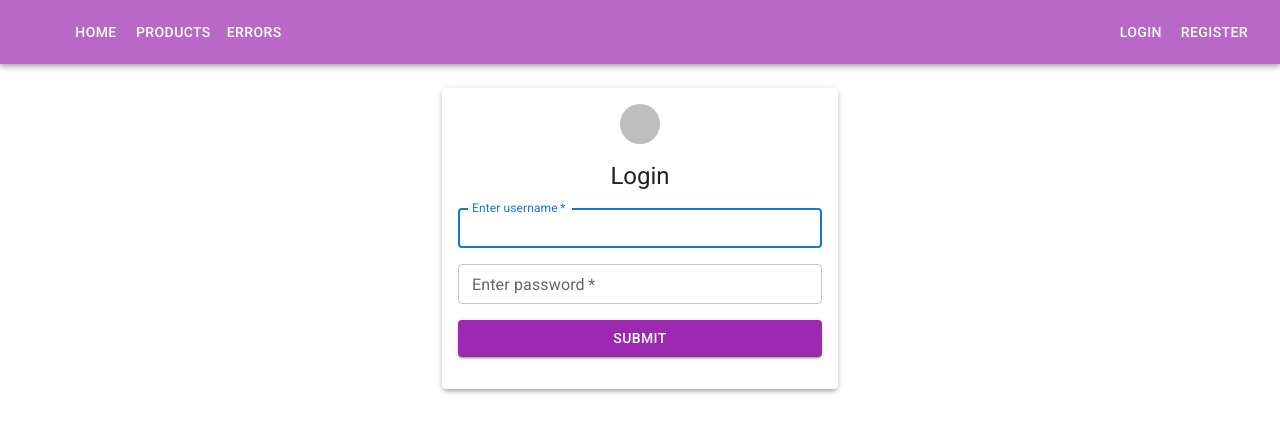
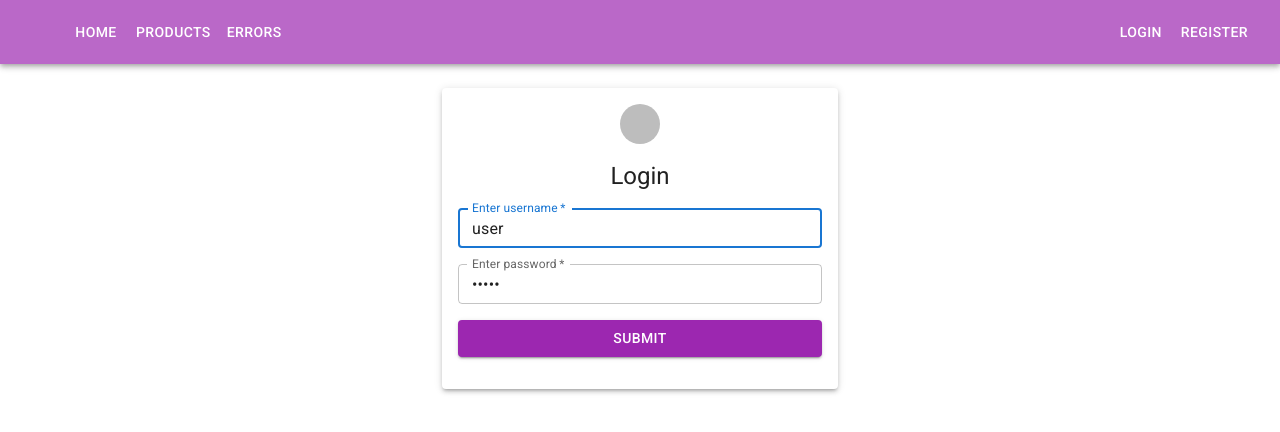
Before and after one commit to limazel/Store-App, a React (Vite) app: page /login in a window 1280 px wide. Shown: the top 432 px of the page. Built offline with nearby package versions, Linux system fonts and the light colour scheme; no server answers; some icons are missing.

Commit message:
React Hook Form

```diff
--- a/package.json
+++ b/package.json
@@ -19,6 +19,7 @@
     "axios": "^1.10.0",
     "react": "19.0.0",
     "react-dom": "19.0.0",
+    "react-hook-form": "^7.62.0",
     "react-redux": "^9.2.0",
     "react-router": "^7.6.3",
     "react-toastify": "^11.0.5"
--- a/src/pages/Login.jsx
+++ b/src/pages/Login.jsx
@@ -1,8 +1,25 @@
 import Avatar from "@mui/material/Avatar";
-import { Box, Button, Container, Paper, TextField, Typography } from "@mui/material";
+import {
+  Box,
+  Button,
+  Container,
+  Paper,
+  TextField,
+  Typography,
+} from "@mui/material";
 import LockOutlined from "@mui/icons-material/LockOutlined";
+import { useForm } from "react-hook-form";
 
 export default function LoginPage() {
+  const { register, handleSubmit } = useForm({
+    defaultValues: {
+      username: "user",
+      password: "12345",
+    },
+  });
+  const handleFormSubmit = (data) => {
+    console.log("Form submitted with data:", data);
+  };
   return (
     <Container maxWidth="xs">
       <Paper sx={{ padding: 2 }} elevation={3}>
@@ -16,9 +33,13 @@ export default function LoginPage() {
         >
           Login
         </Typography>
-        <Box component="form" sx={{ mb: 2 }}>
+        <Box
+          onSubmit={handleSubmit(handleFormSubmit)}
+          component="form"
+          sx={{ mb: 2 }}
+        >
           <TextField
-            name="username"
+            {...register("username")}
             label="Enter username"
             size="small"
             fullWidth
@@ -27,7 +48,7 @@ export default function LoginPage() {
             sx={{ mb: 2 }}
           />
           <TextField
-            name="password"
+            {...register("password")}
             type="password"
             label="Enter password"
             size="small"
@@ -35,7 +56,9 @@ export default function LoginPage() {
             required
             sx={{ mb: 2 }}
           />
-          <Button type="submit" variant="contained" fullWidth color="secondary">Submit</Button>
+          <Button type="submit" variant="contained" fullWidth color="secondary">
+            Submit
+          </Button>
         </Box>
       </Paper>
     </Container>
```
Also changed, not shown: 1 other file (tests, documents, lock files or other folders).
